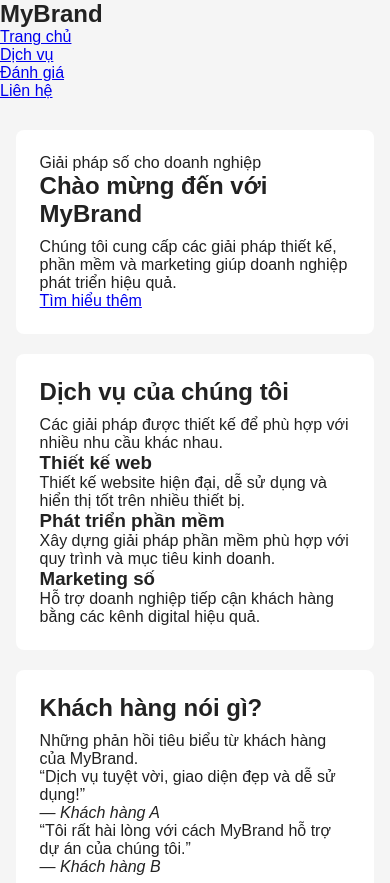
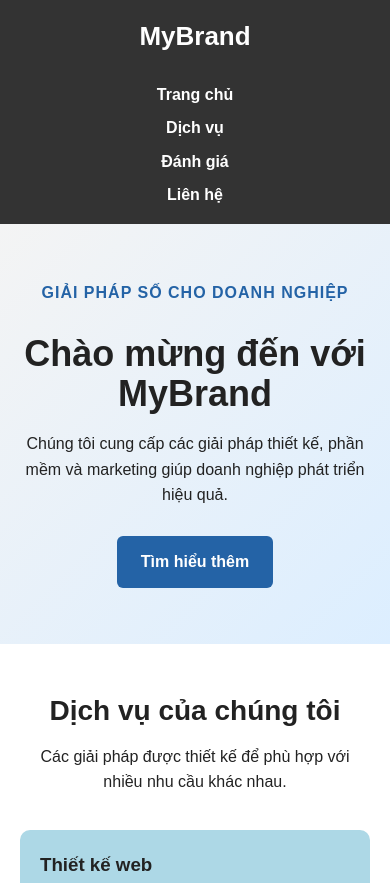
Before and after one commit to quocdoanhdang8/thuc-hanh-html-vinh-ha-long, a plain HTML site: page index.html in a window 390 px wide. Shown: the top 883 px of the page. Drawn offline with Linux system fonts and the light colour scheme.

Commit message:
style: add flex grid responsive landing page

```diff
--- a/style.css
+++ b/style.css
@@ -4,111 +4,226 @@
     box-sizing: border-box;
 }
 
+html {
+    scroll-behavior: smooth;
+}
+
 body {
     font-family: Arial, sans-serif;
-    background-color: #f5f5f5;
     color: #222;
+    background-color: #ffffff;
+    line-height: 1.6;
 }
 
-.navbar {
-    position: relative;
+.header {
     display: flex;
     justify-content: space-between;
     align-items: center;
+    gap: 24px;
+    padding: 18px 5%;
     background-color: #333;
-    padding: 15px 20px;
     color: white;
 }
 
 .logo {
-    font-size: 24px;
-    font-weight: bold;
+    font-size: 26px;
+    font-weight: 700;
+    white-space: nowrap;
 }
 
-.nav-links {
+.nav ul {
     list-style: none;
     display: flex;
-    align-items: center;
+    gap: 30px;
+    flex-wrap: wrap;
 }
 
-.nav-links li {
-    margin: 0 15px;
+.nav a {
+    color: white;
+    text-decoration: none;
+    font-weight: 600;
 }
 
-.nav-links a {
-    text-decoration: none;
-    color: white;
-    font-size: 18px;
-    display: block;
-    padding: 8px 6px;
-}
-
-.nav-links a:hover {
+.nav a:hover {
     color: #ffd54f;
 }
 
-.menu-icon {
-    display: none;
-    border: 0;
-    background: transparent;
-    color: white;
-    font-size: 28px;
-    cursor: pointer;
+.hero {
+    min-height: 520px;
+    display: flex;
+    align-items: center;
+    justify-content: center;
+    text-align: center;
+    padding: 100px 20px;
+    background: linear-gradient(135deg, #f4f4f4, #dceeff);
 }
 
-main {
-    width: 92%;
-    max-width: 1000px;
-    margin: 30px auto;
+.hero-content {
+    width: 100%;
+    max-width: 760px;
 }
 
-section {
-    background-color: white;
-    padding: 24px;
-    margin-bottom: 20px;
-    border-radius: 8px;
+.eyebrow {
+    margin-bottom: 10px;
+    color: #2463a6;
+    font-weight: 700;
+    text-transform: uppercase;
+    letter-spacing: 1px;
 }
 
-section h1,
-section h2 {
+.hero h1 {
+    font-size: clamp(36px, 6vw, 60px);
+    line-height: 1.1;
+    margin-bottom: 18px;
+}
+
+.hero p {
+    margin-bottom: 28px;
+}
+
+.btn {
+    display: inline-block;
+    padding: 13px 24px;
+    border-radius: 6px;
+    background-color: #2463a6;
+    color: white;
+    text-decoration: none;
+    font-weight: 700;
+}
+
+.btn:hover {
+    background-color: #174f8a;
+}
+
+.services,
+.testimonials {
+    padding: 70px 5%;
+}
+
+.section-heading {
+    max-width: 720px;
+    margin: 0 auto 35px;
+    text-align: center;
+}
+
+.section-heading h2 {
+    font-size: 34px;
     margin-bottom: 10px;
 }
 
+.service-container {
+    max-width: 1180px;
+    margin: 0 auto;
+    display: flex;
+    flex-wrap: wrap;
+    justify-content: center;
+    gap: 20px;
+}
+
+.service {
+    flex: 1 1 280px;
+    min-width: 250px;
+    padding: 28px;
+    background-color: lightblue;
+    border-radius: 10px;
+}
+
+.service h3 {
+    margin-bottom: 10px;
+}
+
+.testimonials {
+    background-color: #ddd;
+}
+
+.testimonial-grid {
+    max-width: 1000px;
+    margin: 0 auto;
+    display: grid;
+    grid-template-columns: repeat(2, minmax(0, 1fr));
+    gap: 20px;
+}
+
+.testimonial {
+    padding: 28px;
+    background-color: white;
+    border-radius: 10px;
+}
+
+.testimonial p {
+    margin-bottom: 12px;
+    font-size: 18px;
+}
+
+.testimonial cite {
+    font-style: normal;
+    font-weight: 700;
+    color: #555;
+}
+
+.footer {
+    text-align: center;
+    padding: 22px 20px;
+    background-color: #333;
+    color: white;
+}
+
 @media (max-width: 768px) {
-    .nav-links {
-        display: none;
+    .header {
         flex-direction: column;
-        position: absolute;
-        top: 60px;
-        left: 0;
-        width: 100%;
-        background-color: #333;
+        align-items: center;
         text-align: center;
-        z-index: 1000;
     }
 
-    .nav-links.active {
-        display: flex;
+    .nav ul {
+        justify-content: center;
+        gap: 14px;
     }
 
-    .nav-links li {
-        width: 100%;
-        margin: 0;
-        padding: 0;
+    .hero {
+        min-height: 420px;
+        padding: 60px 20px;
     }
 
-    .nav-links a {
-        width: 100%;
-        padding: 14px;
-        border-top: 1px solid #444;
+    .service-container {
+        flex-direction: column;
     }
 
-    .nav-links a:hover {
-        background-color: #575757;
-        color: white;
+    .service {
+        width: 100%;
+        min-width: 0;
     }
 
-    .menu-icon {
-        display: block;
+    .testimonial-grid {
+        grid-template-columns: 1fr;
+    }
+
+    .services,
+    .testimonials {
+        padding: 45px 20px;
     }
 }
+
+@media (max-width: 480px) {
+    .header {
+        padding: 16px;
+    }
+
+    .nav ul {
+        flex-direction: column;
+        gap: 8px;
+    }
+
+    .hero {
+        padding: 50px 16px;
+    }
+
+    .section-heading h2 {
+        font-size: 28px;
+    }
+
+    .service,
+    .testimonial {
+        padding: 20px;
+    }
+}
```
